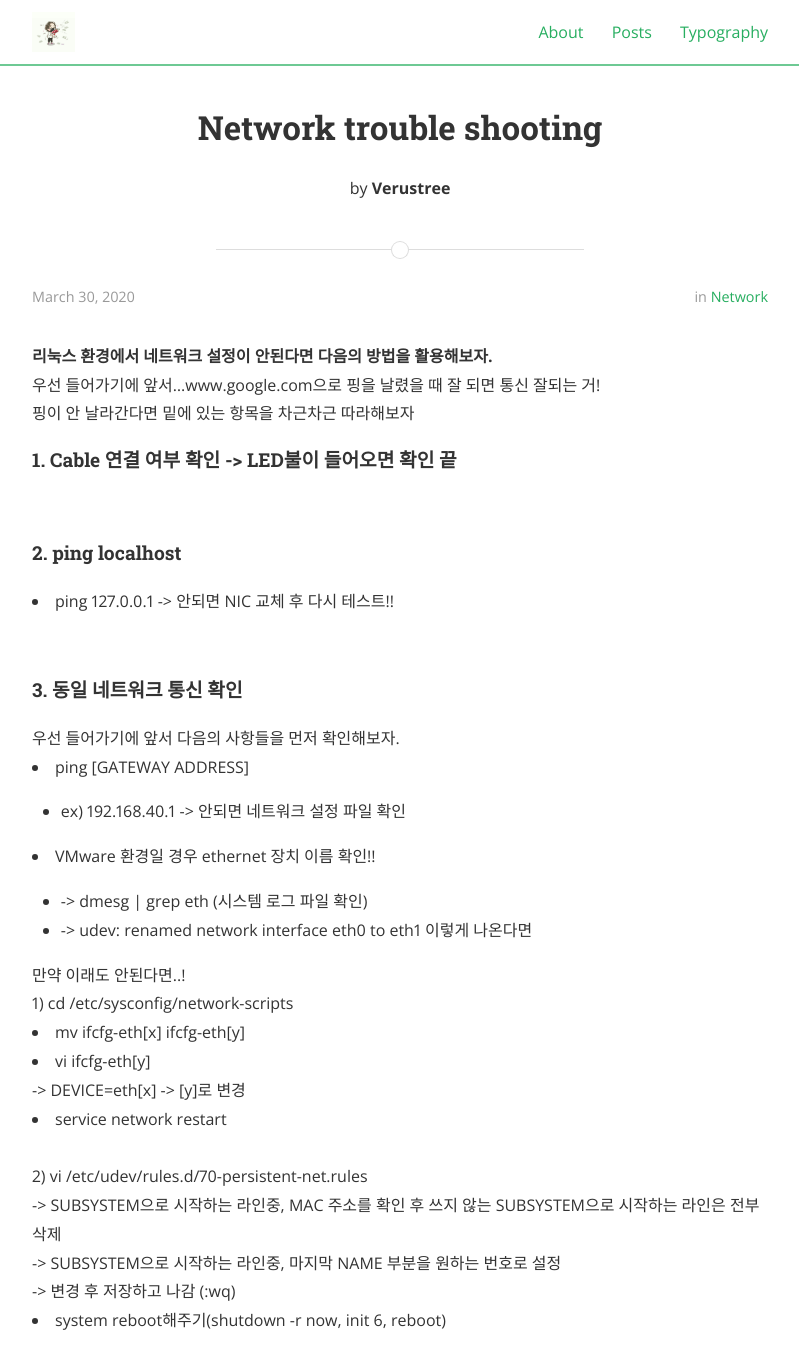
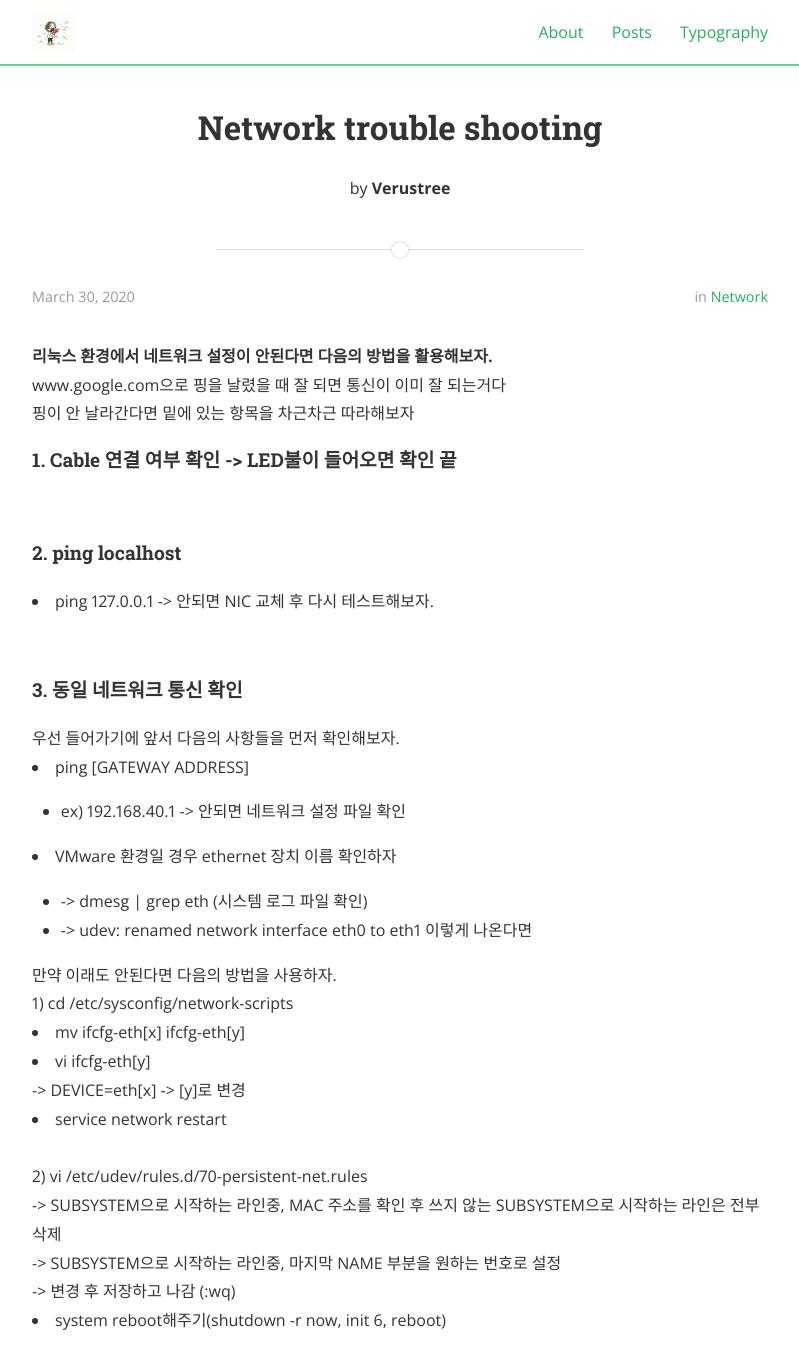
Before and after one commit to verustree/verustree.github.io, a Jekyll site: the page built from _posts/2020-03-30-Network-trouble-shooting.md, in a window 1280 px wide and 1400 px high. Shown: the top 1369 px of the window, without its empty margins (240-1039 px from the left). Built offline with Jekyll 4.4.1, drawn with Linux system fonts in a browser that asks for light colours; nearby versions of some CDN libraries; some of the changed text lies outside the part shown.

Commit message:
Update 2020-03-30-Network-trouble-shooting.md
내부 내용 이상한 것들 수정하고 br 태그 더 많이 사용

```diff
--- a/_posts/2020-03-30-Network-trouble-shooting.md
+++ b/_posts/2020-03-30-Network-trouble-shooting.md
@@ -7,7 +7,7 @@ categories: Network
 ---
 
 <strong>리눅스 환경에서 네트워크 설정이 안된다면 다음의 방법을 활용해보자.</strong><br>
-우선 들어가기에 앞서...www.google.com으로 핑을 날렸을 때 잘 되면 통신 잘되는 거!<br>
+www.google.com으로 핑을 날렸을 때 잘 되면 통신이 이미 잘 되는거다<br>
 핑이 안 날라간다면 밑에 있는 항목을 차근차근 따라해보자<br>
 
 <p>
@@ -17,7 +17,7 @@ categories: Network
 
 <p>
 <h4>2. ping localhost</h4>
-	<li>ping 127.0.0.1  -> 안되면 NIC 교체 후 다시 테스트!!</li>
+	<li>ping 127.0.0.1  -> 안되면 NIC 교체 후 다시 테스트해보자.</li>
 </p><br>
 
 <p>
@@ -25,10 +25,10 @@ categories: Network
 우선 들어가기에 앞서 다음의 사항들을 먼저 확인해보자.<br>
 	<li>ping [GATEWAY ADDRESS]</li><ul>
 	<li>ex) 192.168.40.1  ->  안되면 네트워크 설정 파일 확인</li></ul>
-	<li>VMware 환경일 경우 ethernet 장치 이름 확인!!</li><ul>
+	<li>VMware 환경일 경우 ethernet 장치 이름 확인하자</li><ul>
 	<li>-> dmesg | grep eth  (시스템 로그 파일 확인)</li>
 	<li>-> udev: renamed network interface eth0 to eth1  이렇게 나온다면</li></ul>
-만약 이래도 안된다면..!<br>
+만약 이래도 안된다면 다음의 방법을 사용하자.<br>
 	1) cd /etc/sysconfig/network-scripts
 		<li>mv ifcfg-eth[x] ifcfg-eth[y]</li>
 		<li>vi ifcfg-eth[y]</li>
@@ -53,7 +53,7 @@ categories: Network
 
 <p>
 <h4>5. 도메인 주소를 이용한 통신 확인</h4>
-구글로 핑을 날렸는데 핑이 안간다면...<>
+구글로 핑을 날렸는데 핑이 안간다면 다음의 방법을 사용하자<br>
 	1. linux 기준  -  /etc/resolv.conf -> 파일 내용 확인!<br>
 			-> nameserver [DNS서버주소]<br>
 			-> ex) nameserver 210.220.163.82  <br>
```
